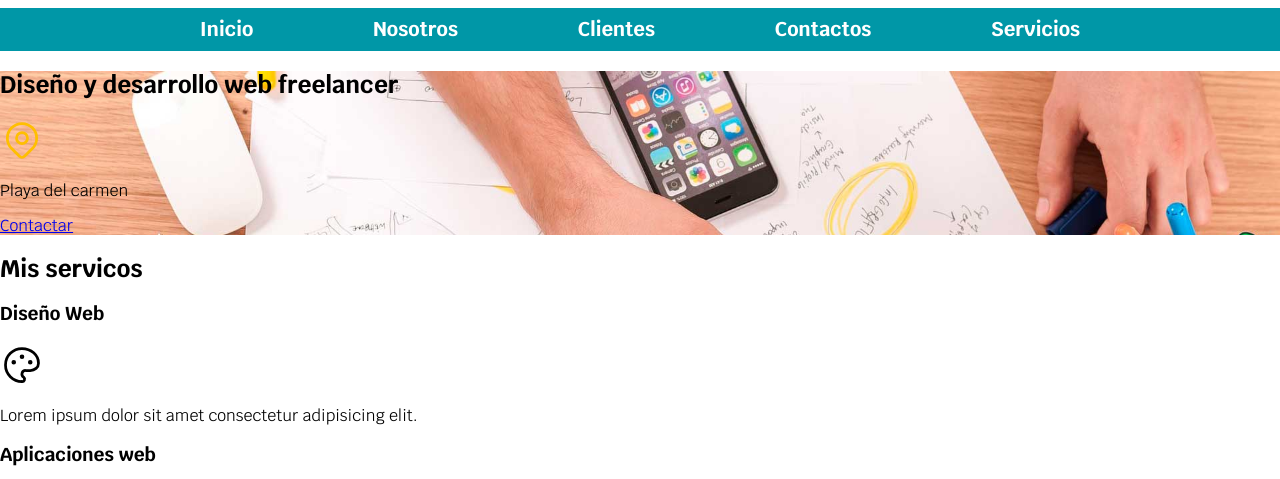
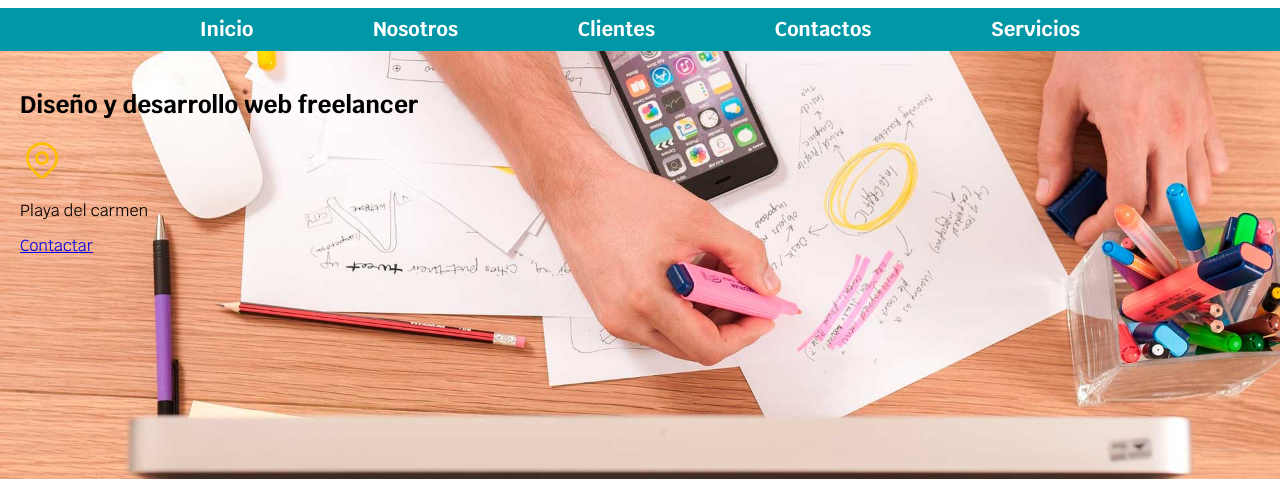
Before and after one commit to MrPlata/P1-Primera-Web, a plain HTML site: page index.html in a window 1280 px wide. Shown: the part 92-571 px from the top of the page. Drawn offline with Linux system fonts and the light colour scheme.

Commit message:
css .hero box sizing sniped

```diff
--- a/CSS/styles.css
+++ b/CSS/styles.css
@@ -15,7 +15,17 @@
 /* Esto nos sirve para facilitar el trabajo multi dispositivo  */
 html{
     font-size: 62.5%;
+    /*Se agrega elemento por temas de box sizing para .hero*/
+    box-sizing: border-box;
 }
+    /* "*" es un selector universal */
+    /* "," sirve para juntar clases con propiedades iguales*/
+    /*"before" y "after" son pseudo elementos (no son seleccionables en terminal)*/
+    *, *:before, *:after{
+        box-sizing: inherit;
+        /*hace que un elemento no aumente su tamaño total con padding y con margin*/
+    }
+
 body{
     font-size: 16px;
     font-family: 'Krub', sans-serif;
@@ -76,4 +86,6 @@ body{
     background-image: url(../img/hero.jpg);
     background-repeat: no-repeat;
     background-size: cover;
+    height: 450px;
+    padding: 20px;
 }
```
